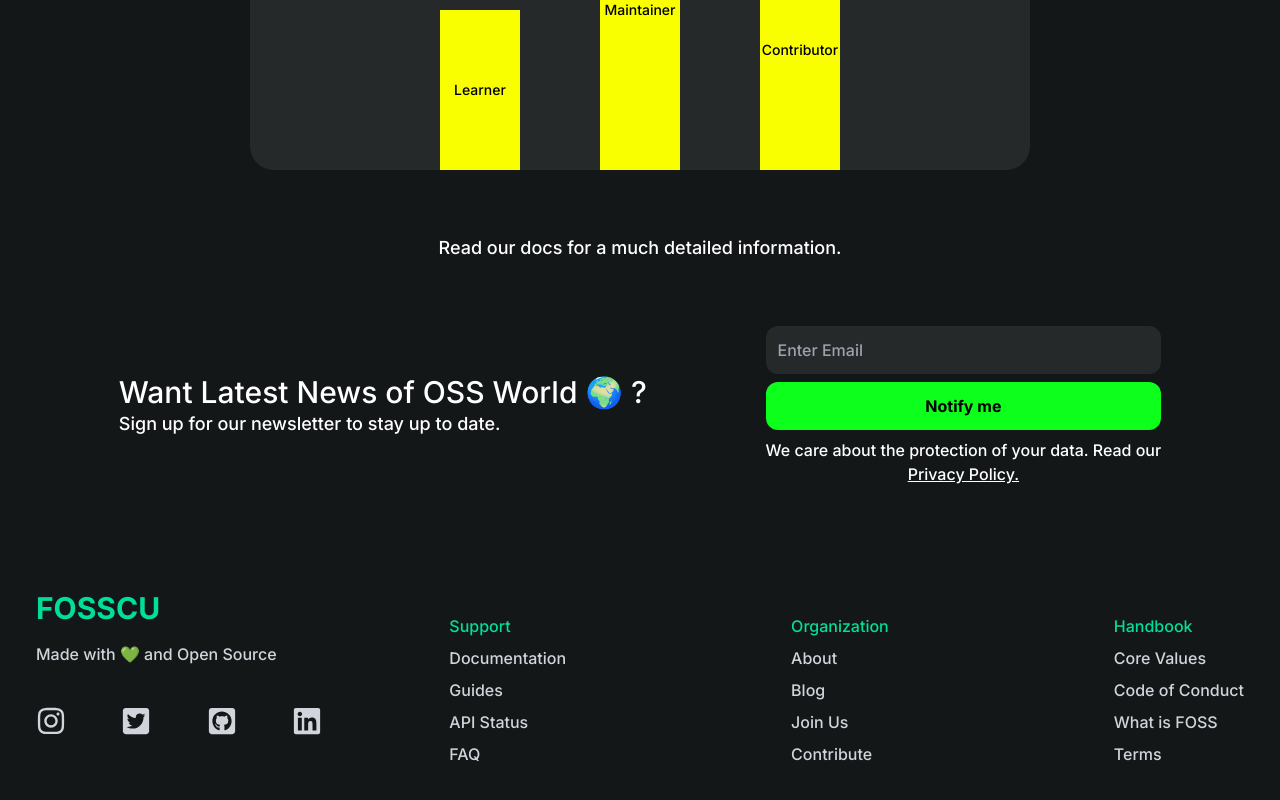
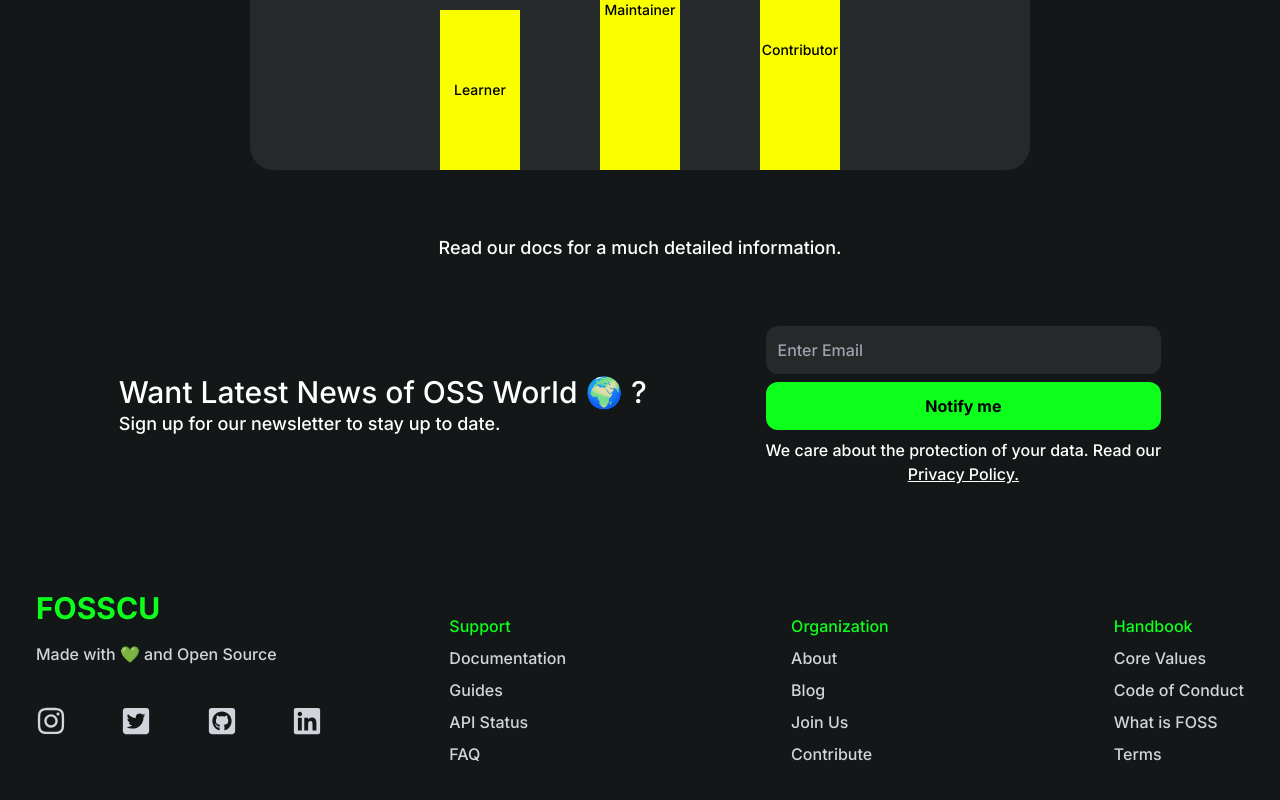
Before and after one commit to FOSS-Community/fosscu.org, a Next.js app: page / in a window 1280 px wide. Shown: the part 2844-3644 px from the top of the page. Built offline with nearby package versions, Linux system fonts and the light colour scheme.

Commit message:
changed color in the Footer component

```diff
--- a/components/Footer.tsx
+++ b/components/Footer.tsx
@@ -5,7 +5,7 @@ export default function Footer() {
   return (
     <div className="max-w-[1240px] mx-auto py-16 px-4 grid lg:grid-cols-3 gap-8 text-gray-300">
       <div>
-        <h1 className='w-full text-3xl font-bold text-[#00df9a]'>FOSSCU</h1>
+        <h1 className='w-full text-3xl font-bold text-custom-green'>FOSSCU</h1>
         <p className='py-4'>Made with 💚 and Open Source</p>
         <div className='flex justify-between md:w-[75%] my-6'>
           <a href="https://www.instagram.com/fosscu/" className="transition duration-300 ease-in-out hover:scale-125" target="blank">
@@ -25,7 +25,7 @@ export default function Footer() {
       </div>
       <div className="lg:col-span-2 flex justify-between mt-6">
         <div>
-          <h6 className="font-medium text-[#00df9a]">Support</h6>
+          <h6 className="font-medium text-custom-green">Support</h6>
           <ul>
             <a href="/building" className="pb-2">
               <li className="pt-2 text-sum hover:border-b hover:border-green-400">Documentation</li>
@@ -42,36 +42,36 @@ export default function Footer() {
           </ul>
         </div>
         <div>
-          <h6 className="font-medium text-[#00df9a]">Organization</h6>
+          <h6 className="font-medium text-custom-green">Organization</h6>
           <ul>
             <a href="/about" className="pb-2">
-              <li className="pt-2 w-max text-sum hover:border-b hover:border-green-400">About</li>
+              <li className="pt-2 w-max text-sum hover:border-b hover:border-custom-green">About</li>
             </a>
             <a href="https://github.com/FOSS-Community/blog-archive" className="pb-2" target="blank">
-              <li className="pt-2 w-max text-sum hover:border-b hover:border-green-400">Blog</li>
+              <li className="pt-2 w-max text-sum hover:border-b hover:border-custom-green">Blog</li>
             </a>
             <a href="https://dub.sh/fosscu-discord" className="pb-2" target="blank">
-              <li className="pt-2 w-max text-sum hover:border-b hover:border-green-400">Join Us</li>
+              <li className="pt-2 w-max text-sum hover:border-b hover:border-custom-green">Join Us</li>
             </a>
             <a href="https://github.com/FOSS-Community/" className="pb-2" target="blank">
-              <li className="pt-2 w-max text-sum hover:border-b hover:border-green-400">Contribute</li>
+              <li className="pt-2 w-max text-sum hover:border-b hover:border-custom-green">Contribute</li>
             </a>
           </ul>
         </div>
         <div>
-          <h6 className="font-medium text-[#00df9a]">Handbook</h6>
+          <h6 className="font-medium text-custom-green">Handbook</h6>
           <ul>
             <a href="https://docs.fosscu.org/Docs/values" className="pb-2" target="blank">
-              <li className="pt-2 w-max text-sum hover:border-b hover:border-green-400">Core Values</li>
+              <li className="pt-2 w-max text-sum hover:border-b hover:border-custom-green">Core Values</li>
             </a>
             <a href="https://docs.fosscu.org/Docs/code-of-conduct" className="pb-2" target="blank">
-              <li className="pt-2 w-max text-sum hover:border-b hover:border-green-400">Code of Conduct</li>
+              <li className="pt-2 w-max text-sum hover:border-b hover:border-custom-green">Code of Conduct</li>
             </a>
             <a href="https://docs.fosscu.org/Docs/getting-started" className="pb-2" target="blank">
-              <li className="pt-2 w-max text-sum hover:border-b hover:border-green-400">What is FOSS</li>
+              <li className="pt-2 w-max text-sum hover:border-b hover:border-custom-green">What is FOSS</li>
             </a>
             <a href="/building" className="pb-2">
-              <li className="pt-2 w-max text-sum hover:border-b hover:border-green-400">Terms</li>
+              <li className="pt-2 w-max text-sum hover:border-b hover:border-custom-green">Terms</li>
             </a>
           </ul>
         </div>
```
